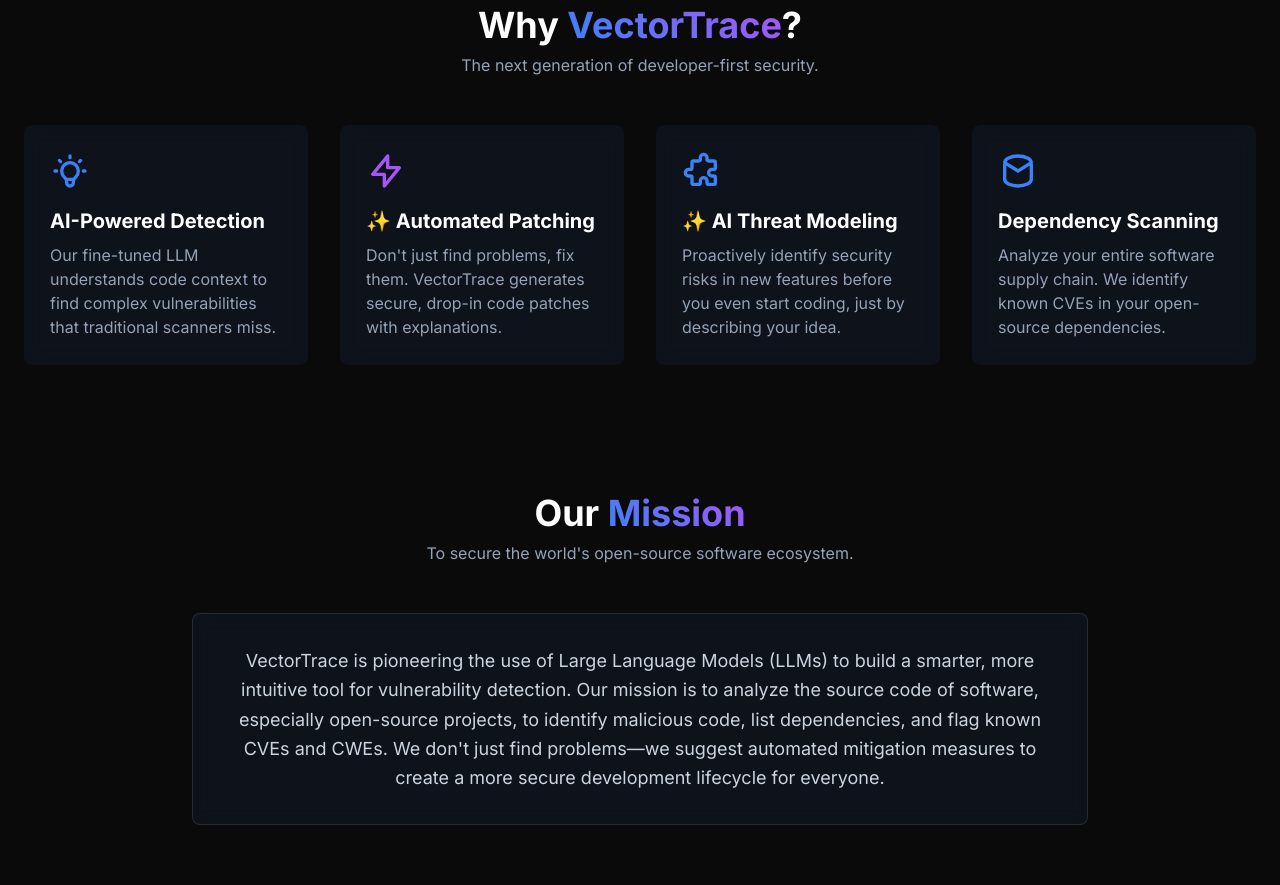
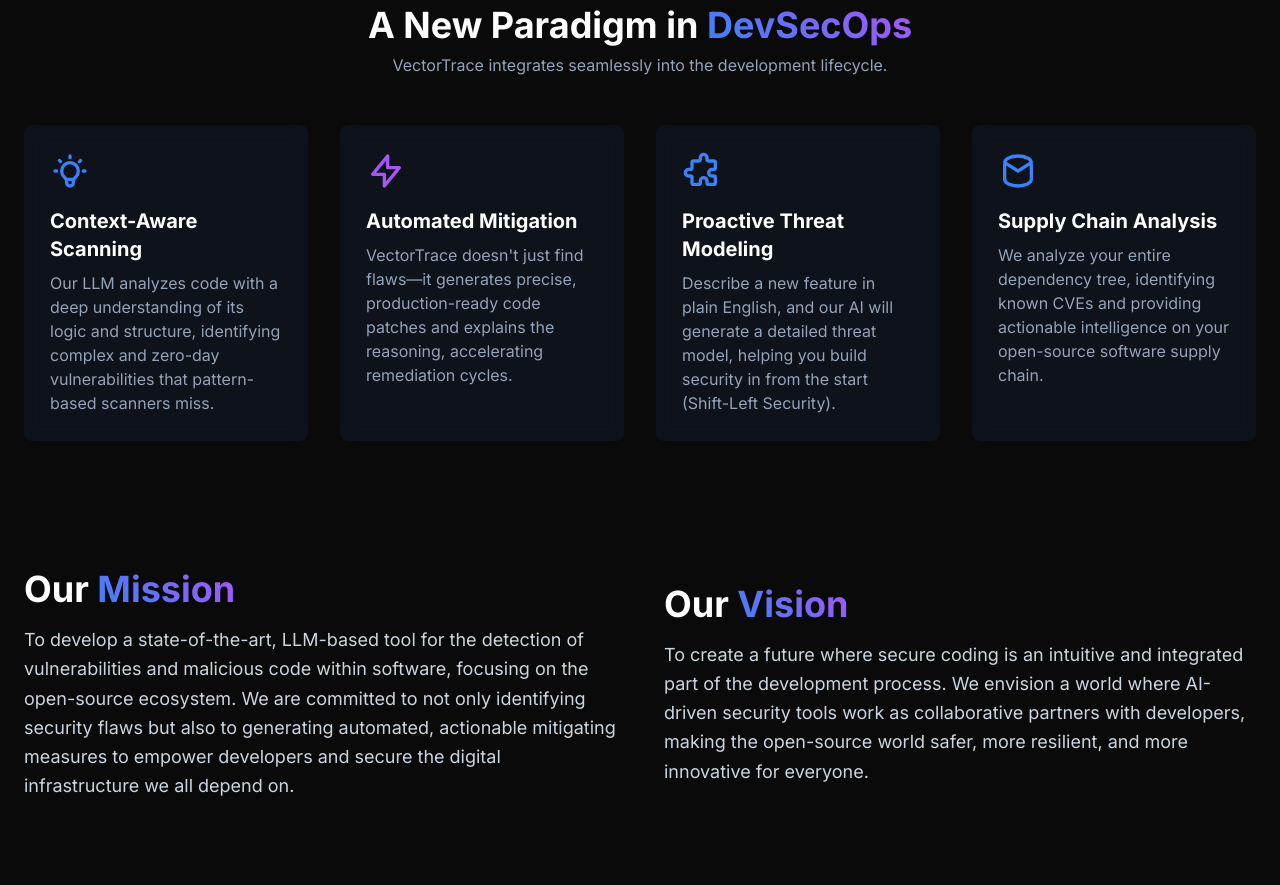
Before and after one commit to VedantJadhav701/vectortrace, a plain HTML site: page index.html in a window 1280 px wide. Shown: the part 955-1840 px from the top of the page. Drawn offline with nearby package versions, Linux system fonts and the light colour scheme.

Commit message:
Update landing page content and styling: - Improve mission and vision section - Enhance feature descriptions - Update page title and hero text - Refine team card styling

```diff
--- a/index.html
+++ b/index.html
@@ -3,7 +3,7 @@
 <head>
     <meta charset="UTF-8">
     <meta name="viewport" content="width=device-width, initial-scale=1.0">
-    <title>VectorTrace - AI-Powered Code Security</title>
+    <title>Secure Your Open-Source Software with AI</title>
     <script src="https://cdn.tailwindcss.com"></script>
     <script src="https://cdnjs.cloudflare.com/ajax/libs/three.js/r128/three.min.js"></script>
     <link href="https://fonts.googleapis.com/css2?family=Inter:wght@400;500;600;700;900&display=swap" rel="stylesheet">
@@ -20,7 +20,7 @@
             </a>
             <div class="hidden md:flex space-x-8 items-center">
                 <a href="#features" class="text-slate-300 hover:text-blue-400 transition">Features</a>
-                <a href="#mission" class="text-slate-300 hover:text-blue-400 transition">Our Mission</a>
+                <a href="#mission" class="text-slate-300 hover:text-blue-400 transition">Mission & Vision</a>
                 <a href="#team" class="text-slate-300 hover:text-blue-400 transition">Team</a>
                 <a href="#scanner" class="text-slate-300 hover:text-blue-400 transition">Live Demo</a>
                 <a href="#contact" class="text-slate-300 hover:text-blue-400 transition">Contact</a>
@@ -34,10 +34,10 @@
         <canvas id="hero-canvas"></canvas>
         <div class="hero-content max-w-4xl mx-auto px-4">
             <h1 class="text-5xl md:text-7xl font-black text-white leading-tight mb-4">
-                Your AI Partner in <span class="section-title">Code Security</span>
+                Secure Your <span class="section-title">Open-Source Software</span> with AI
             </h1>
             <p class="text-lg md:text-xl text-slate-300 mb-8 max-w-2xl mx-auto">
-                From threat modeling new features to automatically patching existing vulnerabilities, VectorTrace is your all-in-one AI security partner.
+                VectorTrace is an LLM-based tool for detecting vulnerabilities in source code and generating mitigating measures automatically.
             </p>
             <a href="#scanner" class="btn-primary text-white font-bold px-8 py-4 rounded-lg text-lg">
                 Try The Live Demo
@@ -49,56 +49,64 @@
         <!-- Features Section -->
         <section id="features" class="py-16">
             <div class="text-center mb-12">
-                <h2 class="text-4xl font-bold text-white">Why <span class="section-title">VectorTrace</span>?</h2>
-                <p class="text-slate-400 mt-2">The next generation of developer-first security.</p>
+                <h2 class="text-4xl font-bold text-white">A New Paradigm in <span class="section-title">DevSecOps</span></h2>
+                <p class="text-slate-400 mt-2">VectorTrace integrates seamlessly into the development lifecycle.</p>
             </div>
             <div class="grid md:grid-cols-2 lg:grid-cols-4 gap-8">
-                <!-- Feature Cards remain the same -->
+                 <!-- Feature 1 -->
                  <div class="feature-card glass-card p-6 rounded-lg border-2 border-transparent transition-all duration-300">
                     <div class="text-blue-500 mb-4">
                         <svg xmlns="http://www.w3.org/2000/svg" class="h-10 w-10" fill="none" viewBox="0 0 24 24" stroke="currentColor"><path stroke-linecap="round" stroke-linejoin="round" stroke-width="2" d="M9.663 17h4.673M12 3v1m6.364 1.636l-.707.707M21 12h-1M4 12H3m3.343-5.657l-.707-.707m2.828 9.9a5 5 0 117.072 0l-.548.547A3.374 3.374 0 0014 18.469V19a2 2 0 11-4 0v-.531c0-.895-.356-1.754-.988-2.386l-.548-.547z" /></svg>
                     </div>
-                    <h3 class="text-xl font-bold text-white mb-2">AI-Powered Detection</h3>
-                    <p class="text-slate-400">Our fine-tuned LLM understands code context to find complex vulnerabilities that traditional scanners miss.</p>
+                    <h3 class="text-xl font-bold text-white mb-2">Context-Aware Scanning</h3>
+                    <p class="text-slate-400">Our LLM analyzes code with a deep understanding of its logic and structure, identifying complex and zero-day vulnerabilities that pattern-based scanners miss.</p>
                 </div>
+                <!-- Feature 2 -->
                 <div class="feature-card glass-card p-6 rounded-lg border-2 border-transparent transition-all duration-300">
                     <div class="text-purple-500 mb-4">
                          <svg xmlns="http://www.w3.org/2000/svg" class="h-10 w-10" fill="none" viewBox="0 0 24 24" stroke="currentColor"><path stroke-linecap="round" stroke-linejoin="round" stroke-width="2" d="M13 10V3L4 14h7v7l9-11h-7z" /></svg>
                     </div>
-                    <h3 class="text-xl font-bold text-white mb-2">✨ Automated Patching</h3>
-                    <p class="text-slate-400">Don't just find problems, fix them. VectorTrace generates secure, drop-in code patches with explanations.</p>
+                    <h3 class="text-xl font-bold text-white mb-2">Automated Mitigation</h3>
+                    <p class="text-slate-400">VectorTrace doesn't just find flaws—it generates precise, production-ready code patches and explains the reasoning, accelerating remediation cycles.</p>
                 </div>
+                <!-- Feature 3 -->
                 <div class="feature-card glass-card p-6 rounded-lg border-2 border-transparent transition-all duration-300">
                     <div class="text-blue-500 mb-4">
                          <svg xmlns="http://www.w3.org/2000/svg" class="h-10 w-10" fill="none" viewBox="0 0 24 24" stroke="currentColor"><path stroke-linecap="round" stroke-linejoin="round" stroke-width="2" d="M11 4a2 2 0 114 0v1a1 1 0 001 1h3a1 1 0 011 1v3a1 1 0 01-1 1h-1a2 2 0 100 4h1a1 1 0 011 1v3a1 1 0 01-1 1h-3a1 1 0 01-1-1v-1a2 2 0 10-4 0v1a1 1 0 01-1 1H7a1 1 0 01-1-1v-3a1 1 0 00-1-1H4a2 2 0 110-4h1a1 1 0 001-1V7a1 1 0 011-1h3a1 1 0 001-1V4z" /></svg>
                     </div>
-                    <h3 class="text-xl font-bold text-white mb-2">✨ AI Threat Modeling</h3>
-                    <p class="text-slate-400">Proactively identify security risks in new features before you even start coding, just by describing your idea.</p>
+                    <h3 class="text-xl font-bold text-white mb-2">Proactive Threat Modeling</h3>
+                    <p class="text-slate-400">Describe a new feature in plain English, and our AI will generate a detailed threat model, helping you build security in from the start (Shift-Left Security).</p>
                 </div>
+                <!-- Feature 4 -->
                 <div class="feature-card glass-card p-6 rounded-lg border-2 border-transparent transition-all duration-300">
                     <div class="text-blue-500 mb-4">
                         <svg xmlns="http://www.w3.org/2000/svg" class="h-10 w-10" fill="none" viewBox="0 0 24 24" stroke="currentColor"><path stroke-linecap="round" stroke-linejoin="round" stroke-width="2" d="M4 7v10c0 2.21 3.582 4 8 4s8-1.79 8-4V7M4 7c0-2.21 3.582-4 8-4s8 1.79 8 4M4 7l8 5 8-5" /></svg>
                     </div>
-                    <h3 class="text-xl font-bold text-white mb-2">Dependency Scanning</h3>
-                    <p class="text-slate-400">Analyze your entire software supply chain. We identify known CVEs in your open-source dependencies.</p>
+                    <h3 class="text-xl font-bold text-white mb-2">Supply Chain Analysis</h3>
+                    <p class="text-slate-400">We analyze your entire dependency tree, identifying known CVEs and providing actionable intelligence on your open-source software supply chain.</p>
                 </div>
             </div>
         </section>
 
-        <!-- NEW: Our Mission Section -->
+        <!-- Mission & Vision Section -->
         <section id="mission" class="py-16">
-            <div class="text-center mb-12">
-                <h2 class="text-4xl font-bold text-white">Our <span class="section-title">Mission</span></h2>
-                <p class="text-slate-400 mt-2">To secure the world's open-source software ecosystem.</p>
-            </div>
-            <div class="max-w-4xl mx-auto glass-card p-8 rounded-lg text-center">
-                <p class="text-lg text-slate-300 leading-relaxed">
-                    VectorTrace is pioneering the use of Large Language Models (LLMs) to build a smarter, more intuitive tool for vulnerability detection. Our mission is to analyze the source code of software, especially open-source projects, to identify malicious code, list dependencies, and flag known CVEs and CWEs. We don't just find problems—we suggest automated mitigation measures to create a more secure development lifecycle for everyone.
-                </p>
+            <div class="grid md:grid-cols-2 gap-12 items-center">
+                <div class="text-center md:text-left">
+                    <h2 class="text-4xl font-bold text-white">Our <span class="section-title">Mission</span></h2>
+                    <p class="text-lg text-slate-300 leading-relaxed mt-4">
+                        To develop a state-of-the-art, LLM-based tool for the detection of vulnerabilities and malicious code within software, focusing on the open-source ecosystem. We are committed to not only identifying security flaws but also to generating automated, actionable mitigating measures to empower developers and secure the digital infrastructure we all depend on.
+                    </p>
+                </div>
+                <div class="text-center md:text-left">
+                    <h2 class="text-4xl font-bold text-white">Our <span class="section-title">Vision</span></h2>
+                    <p class="text-lg text-slate-300 leading-relaxed mt-4">
+                        To create a future where secure coding is an intuitive and integrated part of the development process. We envision a world where AI-driven security tools work as collaborative partners with developers, making the open-source world safer, more resilient, and more innovative for everyone.
+                    </p>
+                </div>
             </div>
         </section>
 
-        <!-- NEW: Team Section -->
+        <!-- Team Section -->
         <section id="team" class="py-16">
             <div class="text-center mb-12">
                 <h2 class="text-4xl font-bold text-white">Meet the <span class="section-title">Team</span></h2>
--- a/style.css
+++ b/style.css
@@ -60,7 +60,7 @@ body {
     font-family: 'Courier New', Courier, monospace;
 }
 
-/* NEW: Styles for the team cards */
+/* Styles for the team cards */
 .team-card {
     transition: all 0.3s ease;
 }
```
